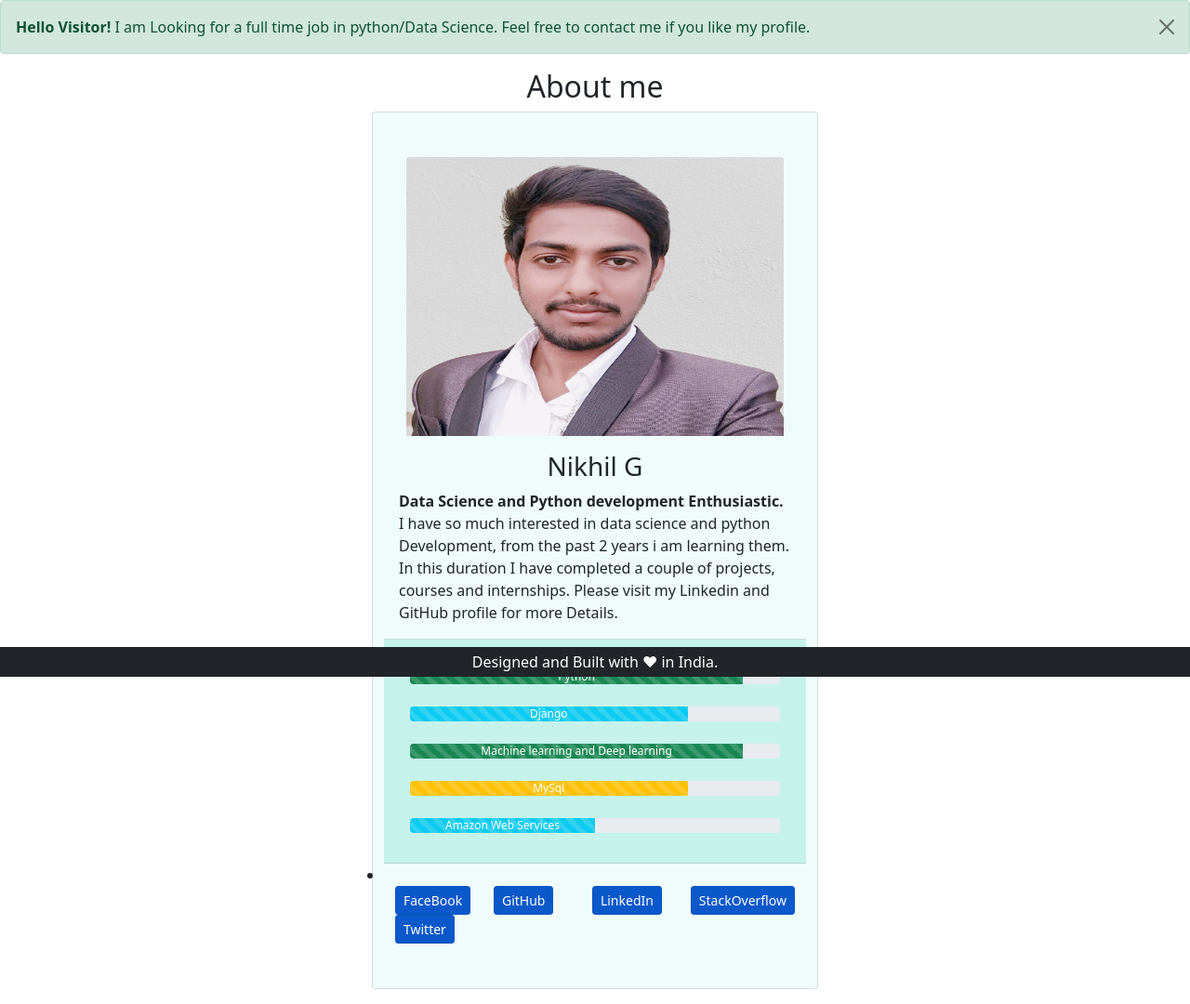
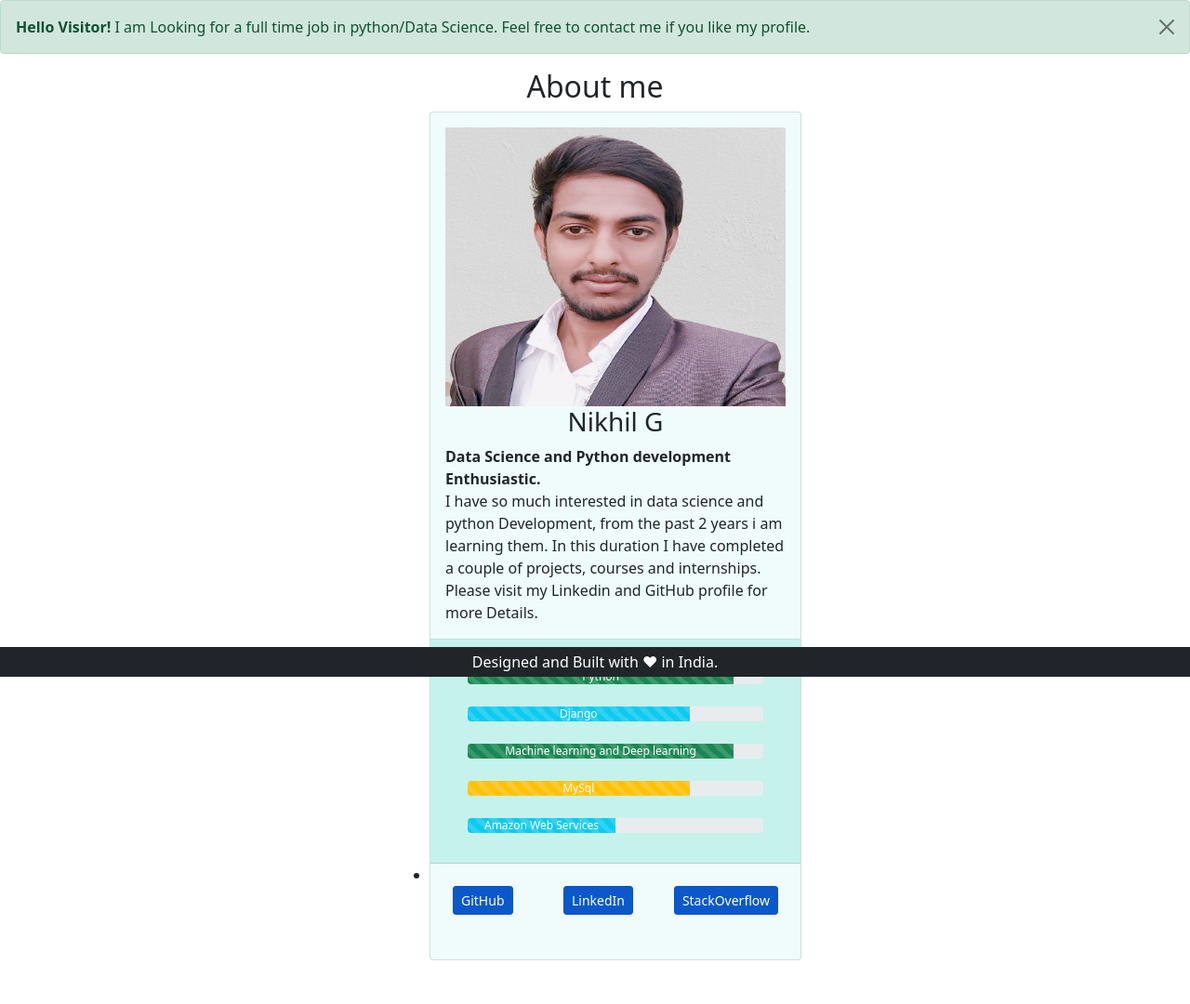
Before and after one commit to NikhilG50/dev-Portfolio, a Django app: page /about/ in a window 1280 px wide. Shown: the part 72-1152 px from the top of the page at 93% size. After the commit the page ends 1105 px from the top, so only its background shows below. Run offline with Django 3.2, Linux system fonts and the light colour scheme.

Commit message:
mobile load  bug solved

```diff
--- a/templates/about.html
+++ b/templates/about.html
@@ -5,49 +5,52 @@
 
 {% block body %}
 
-
    <div class="container my-3">
       <h2 class="text-center">About me</h2>
 
-      <div class="card align-center container-fluid " style="width: 30rem; background-color:#EFFCFB">
-          <br/><br/>
-          <div class="container"><div class="container">
+      <div class="row">
+        <div class="col-md-4">
+        </div>
+
+      <div class="col-md-4">
+          <div class="card" style="width: 25rem;  background-color:#EFFCFB">
+            <div class="card-body" >
                 <img src="/static/img/profile.png" class="card-img-top" alt="..."  height="300">
-          </div></div>
-
-            <div class="card-body" >
               <h3 class="text-center">Nikhil G</h3>
               <strong>Data Science and Python development Enthusiastic.</strong>
 
               <p class="card-text">I have so much interested in data science and python Development, from the past 2 years i am learning them. In this duration I have completed a couple of projects, courses and internships. Please visit my Linkedin and GitHub profile for more Details.</p>
             </div>
+
             <ul class="list-group list-group-flush">
                 <li class="list-group-item" style="background-color:#C6F2EC">
                 <div class="container">
                  <strong><u>Skills</u>:</strong>
+
                   <div class="progress">
                     <div class="progress-bar progress-bar-striped bg-success progress-bar-animated" role="progressbar" style="width: 90%" aria-valuenow="25" aria-valuemin="0" aria-valuemax="100">Python</div>
                   </div></br>
+
                   <div class="progress">
                     <div class="progress-bar progress-bar-striped bg-info progress-bar-animated" role="progressbar" style="width: 75%" aria-valuenow="25" aria-valuemin="0" aria-valuemax="100">Django</div>
                   </div></br>
+
                   <div class="progress">
                     <div class="progress-bar progress-bar-striped bg-success progress-bar-animated" role="progressbar" style="width: 90%" aria-valuenow="50" aria-valuemin="0" aria-valuemax="100">Machine learning and Deep learning</div>
                   </div></br>
+
                   <div class="progress">
                     <div class="progress-bar progress-bar-striped bg-warning progress-bar-animated" role="progressbar" style="width: 75%" aria-valuenow="75" aria-valuemin="0" aria-valuemax="100">MySql</div>
                   </div></br>
+
                   <div class="progress">
                     <div class="progress-bar progress-bar-striped bg-info progress-bar-animated" role="progressbar" style="width: 50%" aria-valuenow="100" aria-valuemin="0" aria-valuemax="100">Amazon Web Services</div>
                   </div>
+
                 </div><br/>
-          <li/>
-            </br>
+              <li/> </br>
                 <div class="container ">
                   <div class="row">
-                <div class="col-sm">
-                    <a href="https://www.facebook.com/nikhilg1093/" class="btn btn-primary btn-sm active" role="button" aria-pressed="true">FaceBook</a>
-                </div>
 
                     <div class="col-sm">
                          <a href="https://github.com/NikhilG50" class="btn btn-primary btn-sm active" role="button" aria-pressed="true">GitHub</a>
@@ -61,14 +64,17 @@
                          <a href="https://stackoverflow.com/users/11876887/nikhil-g" class="btn btn-primary btn-sm active" role="button" aria-pressed="true">StackOverflow</a>
                     </div>
 
-                <div class="col-sm">
-                     <a href="https://twitter.com/NikhilG23087256" class="btn btn-primary btn-sm active" role="button" aria-pressed="true">Twitter</a>
-                </div>
                   </div>
         </div></br></br>
             </ul>
+
+            </div>
+          </div>
+          <div>
+
+        </div>
+
   </div>
    </div>
 
-
 {% endblock body %}
```
Lines whose indentation alone changed are shown as unchanged.
